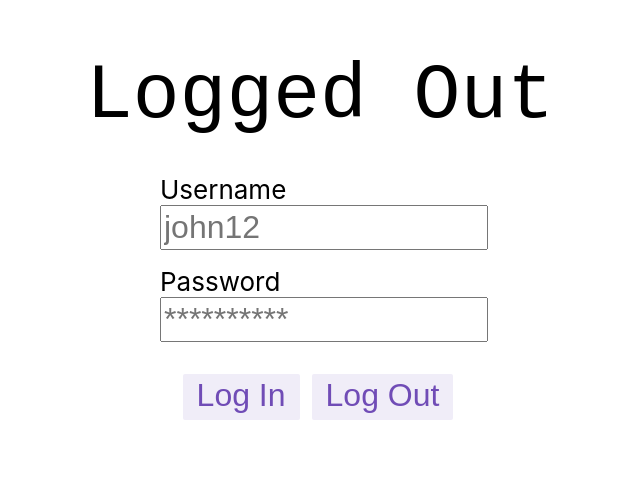
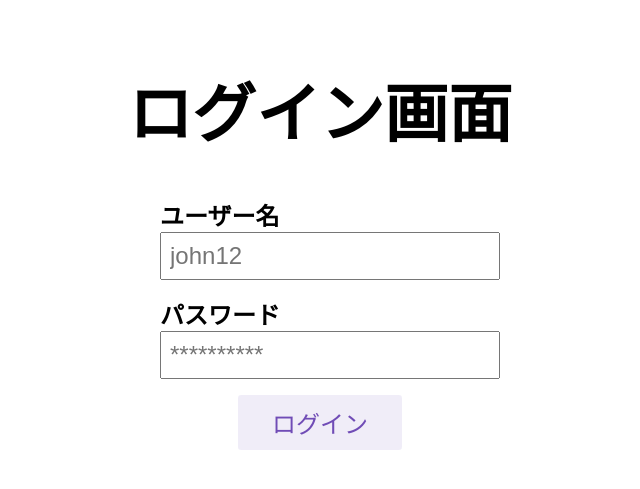
Before and after one commit to obviouswhy/redux-login-sample, a React (Create React App) app: page / in a window 1280 px wide. Shown: the part 165-654 px from the top of the page, without its empty margins (320-960 px from the left). Built offline with nearby package versions, Linux system fonts and the light colour scheme.

Commit message:
small changes

```diff
--- a/src/App.css
+++ b/src/App.css
@@ -1,12 +1,30 @@
 .App {
   text-align: center;
-}
-
-.App-header {
   min-height: 100vh;
   display: flex;
   flex-direction: column;
   align-items: center;
   justify-content: center;
-  font-size: calc(10px + 2vmin);
 }
+
+.loading-modal {
+  z-index: 100;
+  position: fixed;
+  display: flex;
+  justify-content: center;
+  align-items: center;
+  height: 100vh;
+  width: 100vw;
+  background-color: #b3b3b377;
+}
+
+.loading-modal h1 {
+  z-index: 100;
+  position: fixed;
+  display: flex;
+  justify-content: center;
+  align-items: center;
+  height: 100vh;
+  width: 100vw;
+  background-color: #b3b3b377;
+}
--- a/src/App.js
+++ b/src/App.js
@@ -1,13 +1,19 @@
 import React from 'react'
 import { Login } from './screens/Login'
 import './App.css'
+import { useSelector } from 'react-redux'
+import { getAuthLoading } from './redux/slices/login/loginSlice'
 
 const App = () => {
+  const isLoading = useSelector(getAuthLoading)
   return (
     <div className="App">
-      <header className="App-header">
-        <Login />
-      </header>
+      {isLoading && (
+        <div className={'loading-modal'}>
+          <h1>読み込み中...</h1>
+        </div>
+      )}
+      <Login />
     </div>
   )
 }
--- a/src/index.js
+++ b/src/index.js
@@ -2,7 +2,7 @@ import React from 'react'
 import ReactDOM from 'react-dom'
 import './index.css'
 import App from './App'
-import { store } from './store/'
+import { store } from './redux/store'
 import { Provider } from 'react-redux'
 
 ReactDOM.render(
--- a/src/slices/login/loginSlice.js
+++ b/src/redux/slices/login/loginSlice.js
@@ -1,5 +1,5 @@
 import { createAsyncThunk, createSlice } from '@reduxjs/toolkit'
-import { autheticateUser } from '../../utils/authAPI'
+import { autheticateUser } from '../../../utils/authAPI'
 
 const initialState = {
   isLoggedIn: false,
@@ -9,7 +9,6 @@ const initialState = {
 export const authUser = createAsyncThunk('login/authUser', async user => {
   try {
     const res = await autheticateUser(user)
-    alert(res.message)
     return res.data.isAuth
   } catch (error) {
     alert(error.message)
--- a/src/screens/Login/Counter.module.css
+++ /dev/null
@@ -1,78 +0,0 @@
-.row {
-  display: flex;
-  align-items: center;
-  justify-content: center;
-}
-
-.row > button {
-  margin-left: 4px;
-  margin-right: 8px;
-}
-.row:not(:last-child) {
-  margin-bottom: 16px;
-}
-
-.value {
-  font-size: 78px;
-  padding-left: 16px;
-  padding-right: 16px;
-  margin-top: 2px;
-  font-family: 'Courier New', Courier, monospace;
-}
-
-.button {
-  appearance: none;
-  background: none;
-  font-size: 32px;
-  padding-left: 12px;
-  padding-right: 12px;
-  outline: none;
-  border: 2px solid transparent;
-  color: rgb(112, 76, 182);
-  padding-bottom: 4px;
-  cursor: pointer;
-  background-color: rgba(112, 76, 182, 0.1);
-  border-radius: 2px;
-  transition: all 0.15s;
-}
-
-.textbox {
-  font-size: 32px;
-  padding: 2px;
-  width: 100%;
-  text-align: left;
-  margin-bottom: 1rem;
-}
-
-.button:hover,
-.button:focus {
-  border: 2px solid rgba(112, 76, 182, 0.4);
-}
-
-.button:active {
-  background-color: rgba(112, 76, 182, 0.2);
-}
-
-.asyncButton {
-  composes: button;
-  position: relative;
-}
-
-.asyncButton:after {
-  content: '';
-  background-color: rgba(112, 76, 182, 0.15);
-  display: block;
-  position: absolute;
-  width: 100%;
-  height: 100%;
-  left: 0;
-  top: 0;
-  opacity: 0;
-  transition: width 1s linear, opacity 0.5s ease 1s;
-}
-
-.asyncButton:active:after {
-  width: 0%;
-  opacity: 1;
-  transition: 0s;
-}
--- a/src/screens/Login/index.js
+++ b/src/screens/Login/index.js
@@ -4,27 +4,20 @@ import {
   authUser,
   logOut,
   getLoggedIn,
-  getAuthLoading,
-} from '../../slices/login/loginSlice'
-import styles from './Counter.module.css'
+} from '../../redux/slices/login/loginSlice'
+import './login.css'
 
 export const Login = () => {
   const isLoggedIn = useSelector(getLoggedIn)
-  const isLoading = useSelector(getAuthLoading)
   const dispatch = useDispatch()
   const [user, setUser] = useState({ username: '', password: '' })
 
   return (
     <div>
-      <div className={styles.row}>
-        <span className={styles.value}>
-          {isLoggedIn ? 'Logged In' : 'Logged Out'}
-        </span>
+      <div className={'row'}>
+        <h1 className={'title'}>ログイン画面</h1>
       </div>
-      <div className={styles.row}>
-        <span className={styles.value}>{isLoading ? 'Loading!!' : ''}</span>
-      </div>
-      <div className={styles.row}>
+      <div className={'row'}>
         <div
           style={{
             display: 'flex',
@@ -32,9 +25,9 @@ export const Login = () => {
             width: '20rem',
             flexDirection: 'column',
           }}>
-          <label style={{ alignSelf: 'flex-start' }}>Username</label>
+          <label className={'textbox-label'}>ユーザー名</label>
           <input
-            className={styles.textbox}
+            className={'textbox'}
             aria-label="Username Input"
             value={user.username}
             placeholder={'john12'}
@@ -42,9 +35,9 @@ export const Login = () => {
               setUser(prevState => ({ ...prevState, username: e.target.value }))
             }
           />
-          <label>Password</label>
+          <label className={'textbox-label'}>パスワード</label>
           <input
-            className={styles.textbox}
+            className={'textbox'}
             type={'password'}
             aria-label="Password Input"
             placeholder={'**********'}
@@ -55,19 +48,22 @@ export const Login = () => {
           />
         </div>
       </div>
-      <div className={styles.row}>
-        <button
-          className={styles.button}
-          aria-label="Log In"
-          onClick={() => dispatch(authUser(user))}>
-          Log In
-        </button>
-        <button
-          className={styles.button}
-          aria-label="Log Out"
-          onClick={() => dispatch(logOut())}>
-          Log Out
-        </button>
+      <div className={'row'}>
+        {isLoggedIn ? (
+          <button
+            className={'button'}
+            aria-label="Log Out"
+            onClick={() => dispatch(logOut())}>
+            ログアウト
+          </button>
+        ) : (
+          <button
+            className={'button'}
+            aria-label="Log In"
+            onClick={() => dispatch(authUser(user))}>
+            ログイン
+          </button>
+        )}
       </div>
     </div>
   )
--- /dev/null
+++ b/src/screens/Login/login.css
@@ -0,0 +1,48 @@
+.row {
+  display: flex;
+  align-items: center;
+  justify-content: center;
+}
+
+.button {
+  display: flex;
+  justify-content: center;
+  align-items: center;
+  appearance: none;
+  background: none;
+  font-size: 1.5rem;
+  padding: 0.5rem 2rem;
+  outline: none;
+  border: 2px solid transparent;
+  color: rgb(112, 76, 182);
+  cursor: pointer;
+  background-color: rgba(112, 76, 182, 0.1);
+  border-radius: 0.2rem;
+  transition: all 0.15s;
+}
+
+.button:hover,
+.button:focus {
+  border: 2px solid rgba(112, 76, 182, 0.2);
+}
+
+.button:active {
+  background-color: rgba(112, 76, 182, 0.2);
+}
+
+.title {
+  font-size: 4rem;
+}
+
+.textbox-label {
+  font-size: 1.5rem;
+  font-weight: bold;
+}
+
+.textbox {
+  font-size: 1.5rem;
+  padding: 0.5rem;
+  width: 100%;
+  text-align: left;
+  margin-bottom: 1rem;
+}
```
Also changed, not shown: src/redux/store/index.js (renamed from src/store/index.js).
